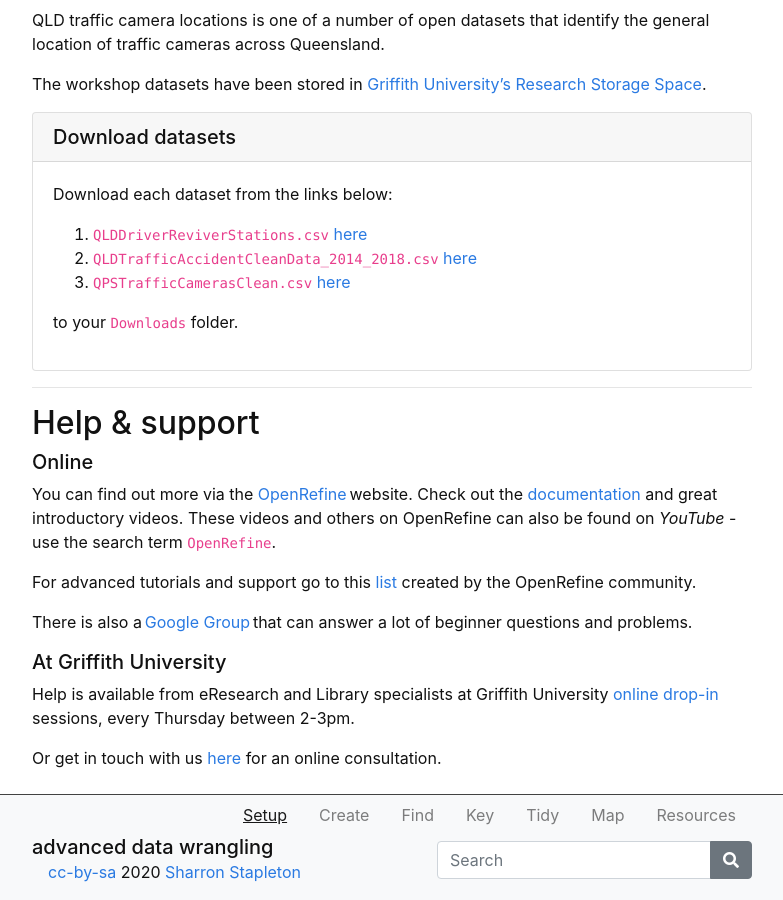
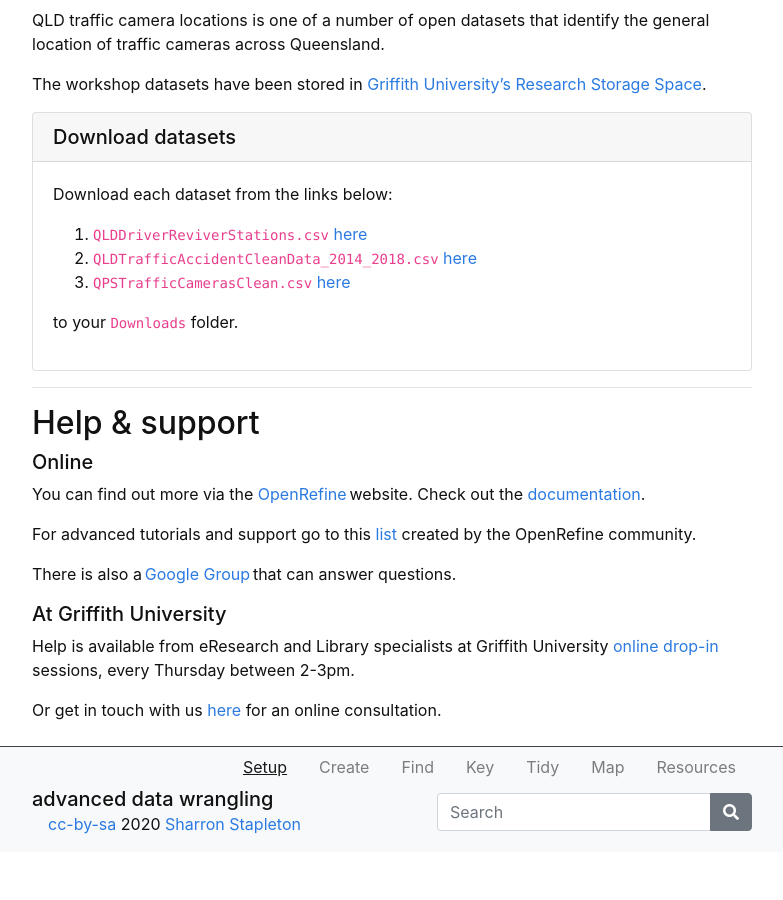
Before and after one commit to GULibrarySandbox/advanced-data-wrangle-old, a Jekyll site: the page built from content/1-setup.md, in a window 1280 px wide and 900 px high, scrolled down 632 px. Shown: the whole window, without its empty margins (248-1031 px from the left). Built offline with Jekyll 4.4.1, drawn with Linux system fonts in a browser that asks for light colours; after the commit the page ends 1484 px from its top, so only the background shows below that.

Commit message:
Update 1-setup.md

```diff
--- a/content/1-setup.md
+++ b/content/1-setup.md
@@ -38,11 +38,11 @@ to your `Downloads` folder.{% endcapture %}
 
 ##### Online
 
-You can find out more via the [OpenRefine](http://openrefine.org) website.  Check out the [documentation](http://openrefine.org/documentation.html) and great introductory videos. These videos and others on OpenRefine can also be found on *YouTube* - use the search term `OpenRefine`.
+You can find out more via the [OpenRefine](http://openrefine.org) website.  Check out the [documentation](http://openrefine.org/documentation.html).
 
 For advanced tutorials and support go to this [list](https://github.com/OpenRefine/OpenRefine/wiki/External-Resources) created by the OpenRefine community.
 
-There is also a [Google Group](https://groups.google.com/forum/#!forum/openrefine) that can answer a lot of beginner questions and problems.
+There is also a [Google Group](https://groups.google.com/forum/#!forum/openrefine) that can answer questions.
 
 ##### At Griffith University
 
```
